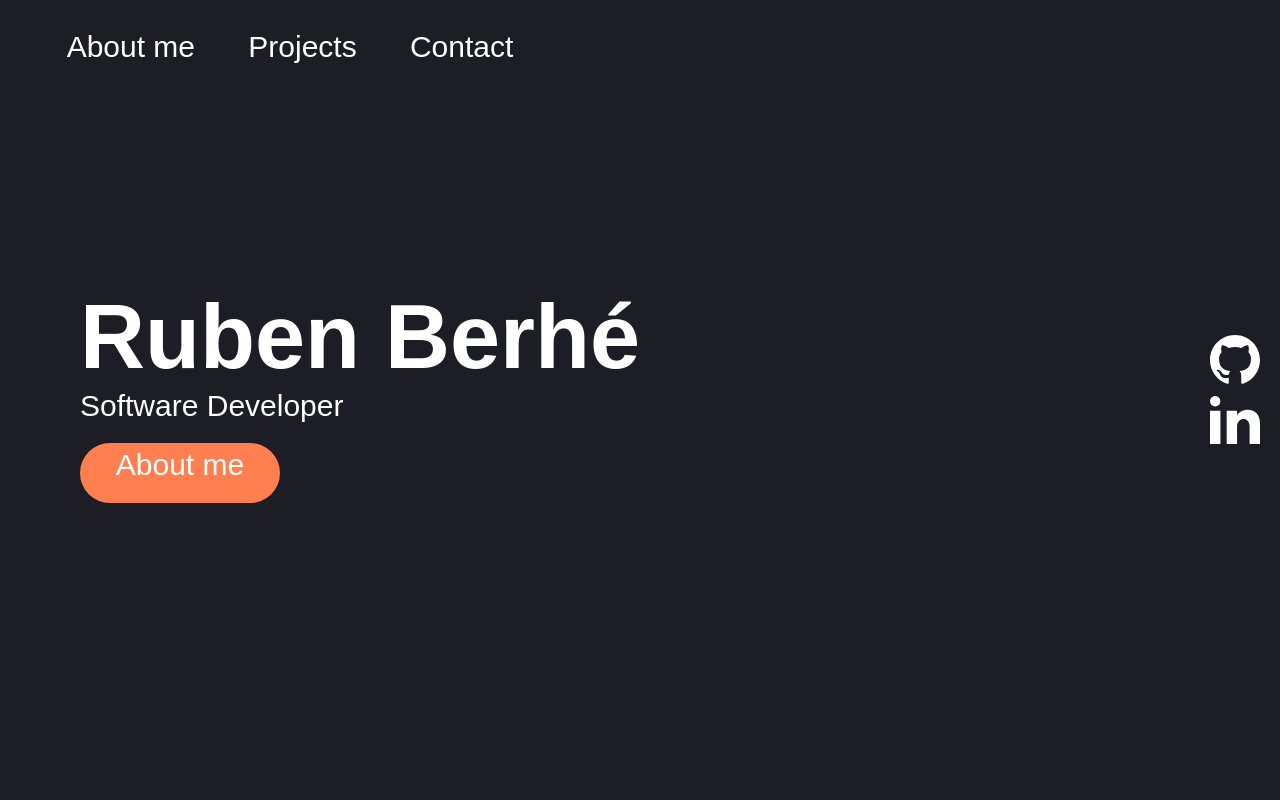
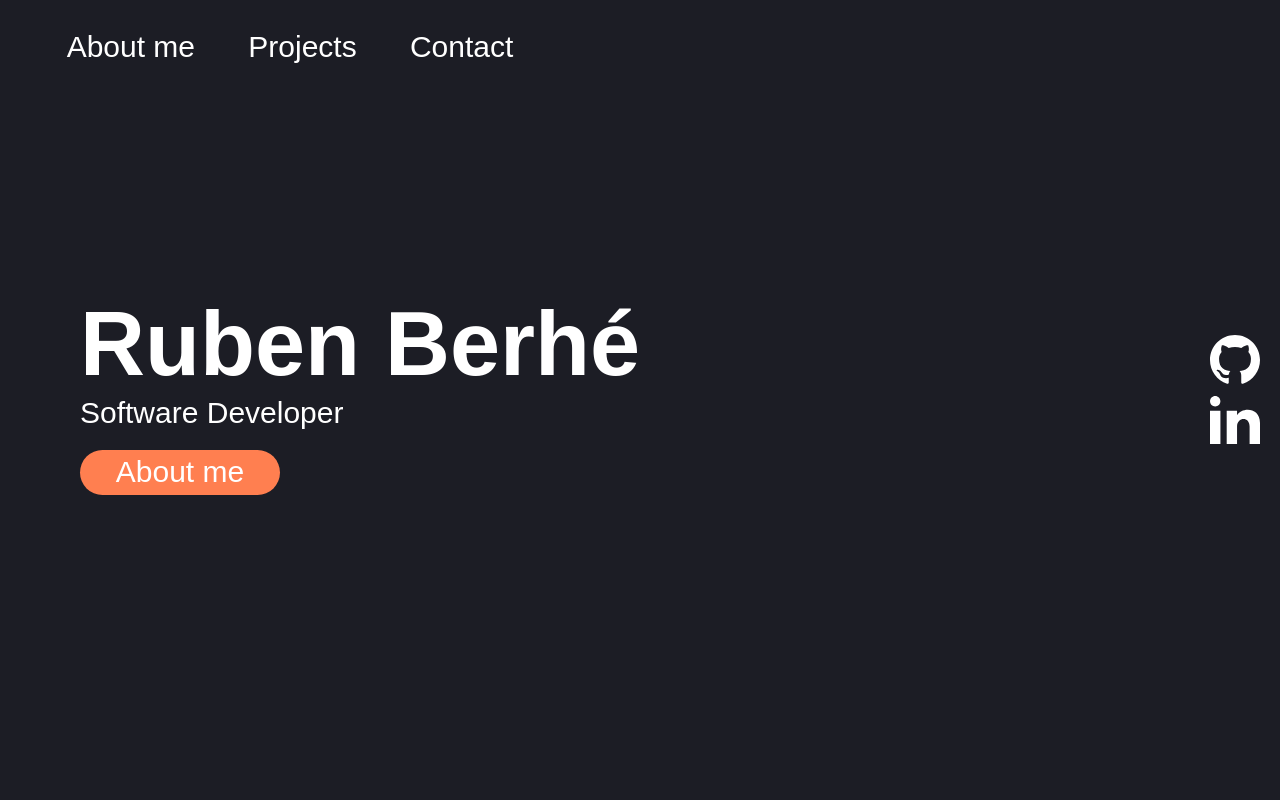
Before and after one commit to kiritom107/myportfolio-responsive, a React (Create React App) app: page / in a window 1280 px wide. Shown: the top 800 px of the page. Built offline with nearby package versions, Linux system fonts and the light colour scheme.

Commit message:
improve css

```diff
--- a/src/App.css
+++ b/src/App.css
@@ -12,6 +12,7 @@ section {
   height: 100vh;
   color: white;
   font-size: 40px;
+  display: block;
 }
 
 footer {
@@ -72,7 +73,7 @@ p {
 
 .button {
   width: 200px;
-  height: 55px;
+  height: 40px;
   border-radius: 30px;
   background-color: coral;
   text-align: center;
@@ -139,7 +140,7 @@ p {
   justify-content: space-around;
 }
 
-@media only screen and (max-width: 1000px) {
+@media only screen and (max-width: 1000px) and (max-width: 480px){
   .project-container {
       display: flex;
       flex-wrap: wrap;
```
